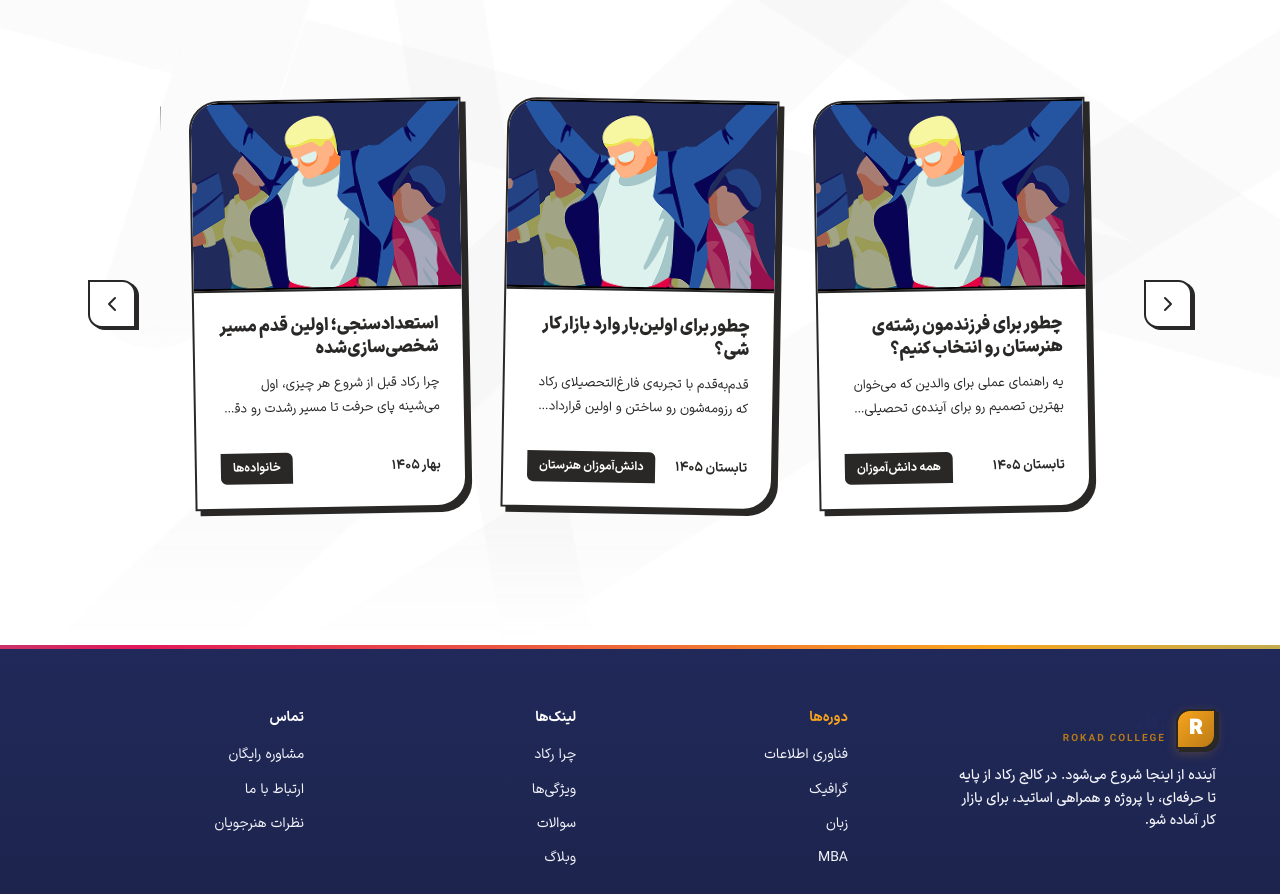
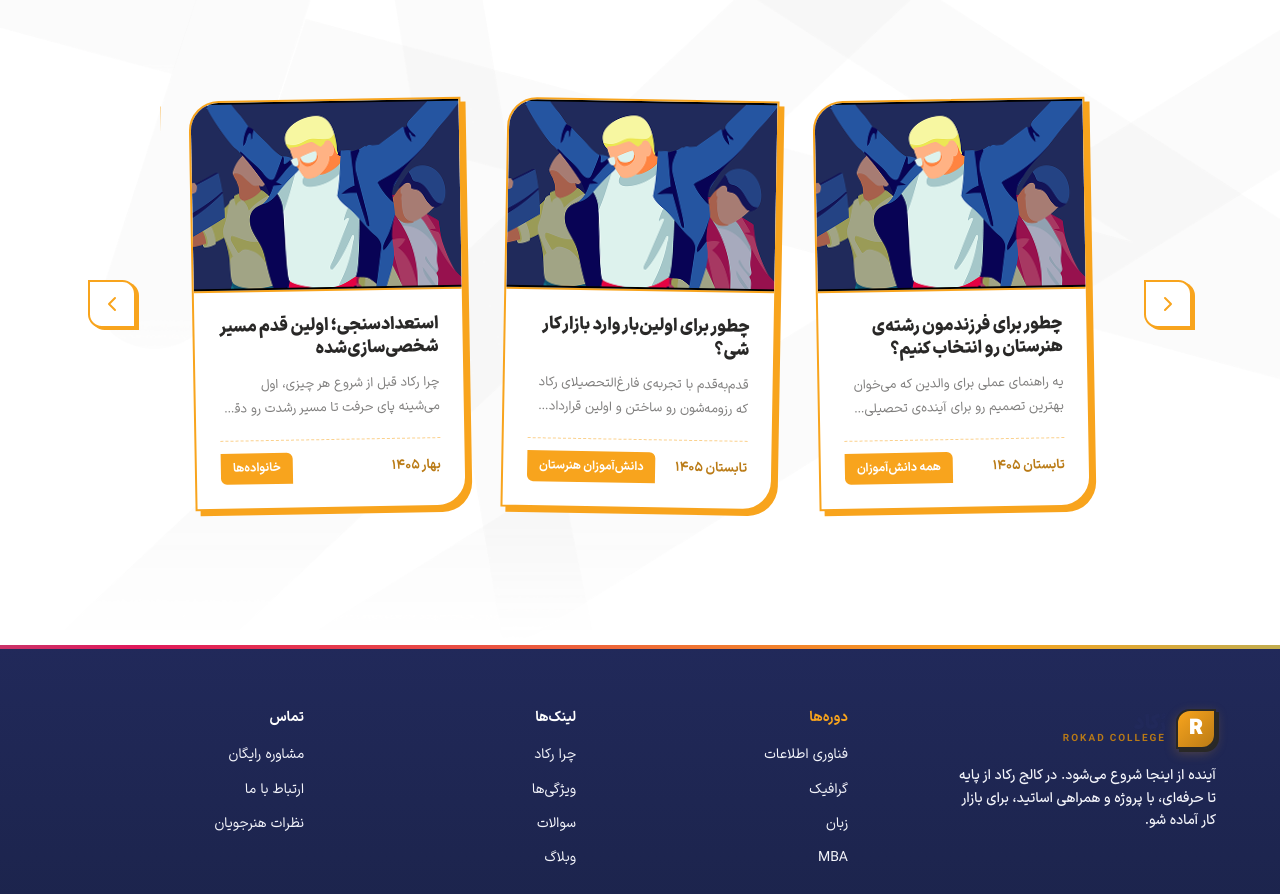
Before and after one commit to MohammadMehdiSadeghi/rokad-college, a React (Vite) app: page / in a window 1280 px wide. Shown: the part 5764-6658 px from the top of the page. Built offline with nearby package versions, Linux system fonts and the light colour scheme; the HTML template or start-up script is replaced by a standard one; a web font is replaced by a local one.

Commit message:
Blogs: apply college amber theme to cards, nav buttons, and progress bar (--college-rgb, --ink-rgb added)

```diff
--- a/src/index.css
+++ b/src/index.css
@@ -23,6 +23,7 @@
 :root {
   /* ---- College Primary Palette (AMBER) ---- */
     --college:      #f8a41d;
+    --college-rgb:  248, 164, 29;
     --college-dark: #ba7b16;
     --college-darker:#57390a;
     --college-light:#fef6e8;
@@ -33,6 +34,7 @@
     --navy-alt:#202a5a;
     --navy-hover:#15244a;
     --ink:     #292827;
+    --ink-rgb: 41, 40, 39;
     --ink-light:#202a5a;
     --ink-subtle:#777777;
     --ink-faq: #3d3b3a;
@@ -1398,7 +1400,7 @@ a:focus-visible, button:focus-visible {
   left: 0.1875rem;
   width: 100%;
   height: 100%;
-  background: var(--navy);
+  background: var(--college);
   border-radius: 0 0.82rem 0 0.82rem;
 }
 
@@ -1409,15 +1411,15 @@ a:focus-visible, button:focus-visible {
   align-items: center;
   justify-content: center;
   background: var(--white);
-  border: 0.125rem solid var(--navy);
-  color: var(--navy);
+  border: 0.125rem solid var(--college);
+  color: var(--college);
   font-weight: 800;
   font-size: 0.875rem;
   padding: 0.75rem 1.5rem;
   border-radius: 0 0.82rem 0 0.82rem;
   white-space: nowrap;
   cursor: pointer;
-  background-image: linear-gradient(to right, var(--navy), var(--navy));
+  background-image: linear-gradient(to right, var(--college), var(--college));
   background-repeat: no-repeat;
   background-size: 0% 100%;
   transition: all 0.3s ease-out;
@@ -1454,7 +1456,7 @@ a:focus-visible, button:focus-visible {
   left: 0.1875rem;
   width: 100%;
   height: 100%;
-  background: var(--ink);
+  background: var(--college);
   border-radius: 0 0.853125rem 0 0.853125rem;
 }
 
@@ -1466,14 +1468,16 @@ a:focus-visible, button:focus-visible {
   align-items: center;
   justify-content: center;
   background: var(--white);
-  border: 0.125rem solid var(--ink);
-  color: var(--ink);
+  border: 0.125rem solid var(--college);
+  color: var(--college);
   border-radius: 0 0.853125rem 0 0.853125rem;
   transition: all 0.3s ease;
   cursor: pointer;
 }
 
 .blogs-nav-btn:hover {
+  background: var(--college);
+  color: var(--white);
   transform: translateY(-0.125rem);
 }
 
@@ -1516,7 +1520,7 @@ a:focus-visible, button:focus-visible {
   left: 0.3125rem;
   width: 100%;
   height: 25.625rem;
-  background: var(--ink);
+  background: var(--college);
   border-radius: 1.875rem 0 1.875rem 0;
   z-index: 0;
 }
@@ -1525,7 +1529,7 @@ a:focus-visible, button:focus-visible {
   position: relative;
   z-index: 10;
   background: var(--white);
-  border: 0.125rem solid var(--ink);
+  border: 0.125rem solid var(--college);
   border-radius: 1.875rem 0 1.875rem 0;
   overflow: hidden;
   height: 25.625rem;
@@ -1537,7 +1541,7 @@ a:focus-visible, button:focus-visible {
   width: 100%;
   height: 11.875rem;
   object-fit: cover;
-  border-bottom: 0.125rem solid var(--ink);
+  border-bottom: 0.125rem solid var(--college);
 }
 
 .blog-card-content {
@@ -1571,7 +1575,7 @@ a:focus-visible, button:focus-visible {
 }
 
 .blog-card-footer {
-  border-top: 1px dashed rgba(var(--ink-rgb), 0.5);
+  border-top: 1px dashed rgba(var(--college-rgb), 0.5);
   padding-top: 0.75rem;
   margin-top: auto;
   display: flex;
@@ -1583,14 +1587,14 @@ a:focus-visible, button:focus-visible {
 .blog-card-date {
   font-size: 0.75rem;
   font-weight: 700;
-  color: rgba(var(--ink-rgb), 0.7);
+  color: var(--college-dark);
   white-space: nowrap;
 }
 @media (min-width: 640px) { .blog-card-date { font-size: 0.8125rem; } }
 
 .blog-card-tag {
   display: inline-block;
-  background: var(--ink);
+  background: var(--college);
   color: var(--white);
   font-size: 0.6875rem;
   font-weight: 700;
```
Lines whose indentation alone changed are shown as unchanged.
